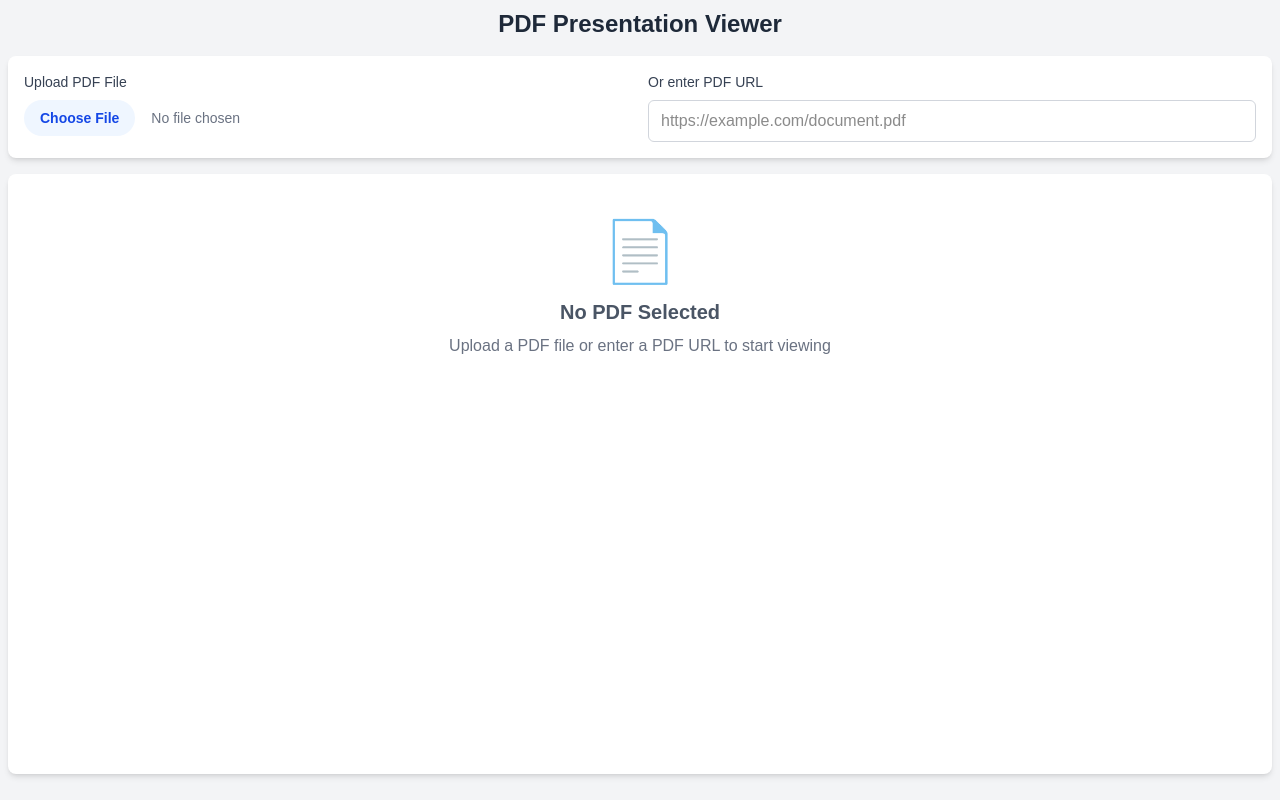
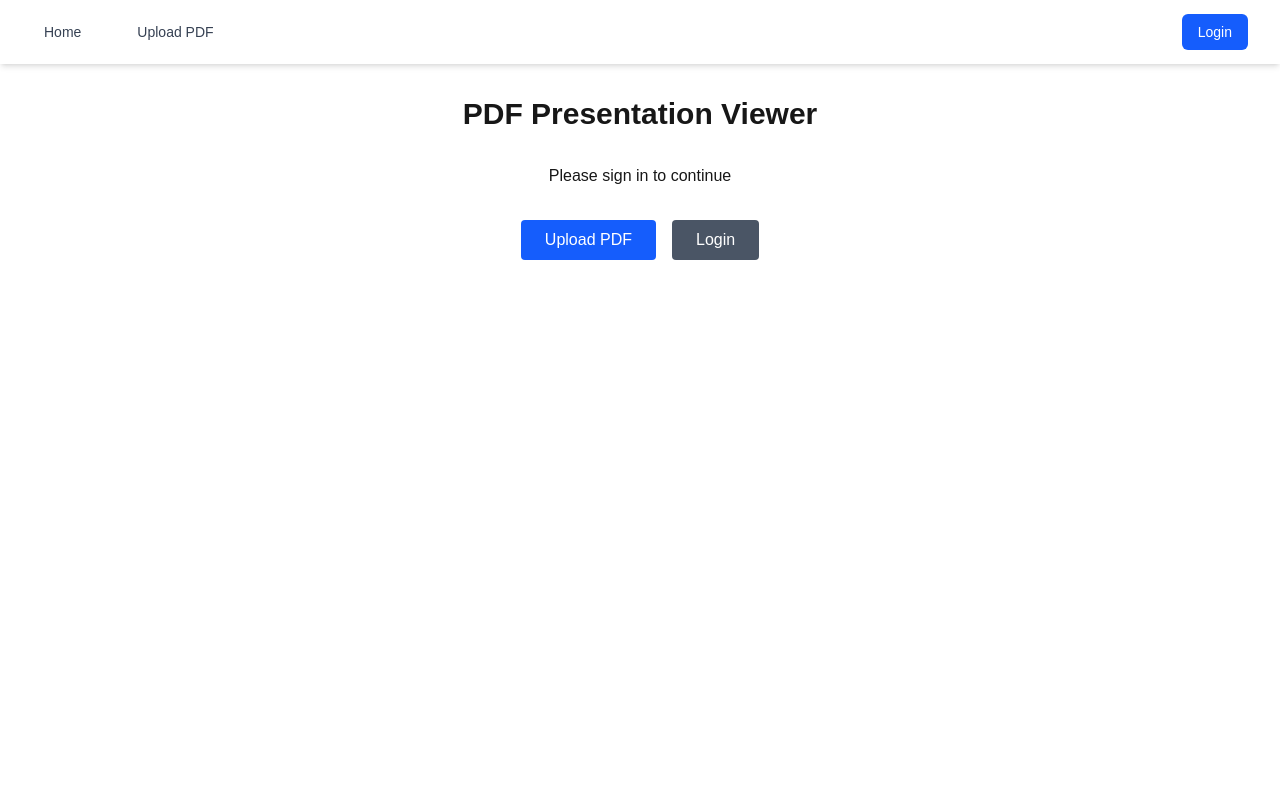
Before and after one commit to isaacchacko/hacktx25, a Next.js app in the folder frontend/: page / in a window 1280 px wide. Built offline with nearby package versions, Linux system fonts and the light colour scheme; no server answers.

Commit message:
login auth via firebase + homepage

```diff
--- a/frontend/package.json
+++ b/frontend/package.json
@@ -9,12 +9,13 @@
     "lint": "eslint"
   },
   "dependencies": {
+    "firebase": "^10.14.1",
+    "firebaseui": "^6.1.0",
     "next": "15.5.6",
     "pdfjs-dist": "^5.4.296",
     "react": "19.1.0",
     "react-dom": "19.1.0",
     "react-pdf": "^10.2.0",
-    "next": "15.5.6",
     "socket.io-client": "^4.7.5"
   },
   "devDependencies": {
--- /dev/null
+++ b/frontend/src/app/context/AuthContext.tsx
@@ -0,0 +1,73 @@
+"use client";
+
+import { createContext, useContext, useEffect, useState, ReactNode } from "react";
+import { auth, db } from "../lib/firebase";
+import firebase from "firebase/compat/app";
+
+interface AuthContextType {
+  user: firebase.User | null;
+  loading: boolean;
+  signOut: () => Promise<void>;
+}
+
+const AuthContext = createContext<AuthContextType | undefined>(undefined);
+
+export const useAuth = (): AuthContextType => {
+  const context = useContext(AuthContext);
+  if (!context) {
+    throw new Error("useAuth must be used within AuthProvider");
+  }
+  return context;
+};
+
+interface AuthProviderProps {
+  children: ReactNode;
+}
+
+export const AuthProvider = ({ children }: AuthProviderProps) => {
+  const [user, setUser] = useState<firebase.User | null>(null);
+  const [loading, setLoading] = useState<boolean>(true);
+
+  useEffect(() => {
+    const unsubscribe = auth.onAuthStateChanged(async (u) => {
+      setUser(u);
+      setLoading(false);
+
+      if (u) {
+        // Store user info in Firestore
+        try {
+          await db.collection("users").doc(u.uid).set({
+            uid: u.uid,
+            email: u.email,
+            displayName: u.displayName,
+            photoURL: u.photoURL,
+            lastLogin: new Date().toISOString(),
+          }, { merge: true });
+
+          console.log("User info saved to database");
+        } catch (error) {
+          console.error("Error saving user to database:", error);
+        }
+      }
+    });
+
+    return () => unsubscribe();
+  }, []);
+
+  const signOut = async (): Promise<void> => {
+    try {
+      await auth.signOut();
+      setUser(null);
+    } catch (error) {
+      console.error("Error signing out:", error);
+    }
+  };
+
+  const value: AuthContextType = {
+    user,
+    loading,
+    signOut,
+  };
+
+  return <AuthContext.Provider value={value}>{children}</AuthContext.Provider>;
+};
--- a/frontend/src/app/layout.tsx
+++ b/frontend/src/app/layout.tsx
@@ -1,6 +1,7 @@
 import type { Metadata } from "next";
 import { Geist, Geist_Mono } from "next/font/google";
 import "./globals.css";
+import { AuthProvider } from "./context/AuthContext";
 
 const geistSans = Geist({
   variable: "--font-geist-sans",
@@ -28,7 +29,7 @@ export default function RootLayout({
         className={`${geistSans.variable} ${geistMono.variable} antialiased`}
         suppressHydrationWarning={true}
       >
-        {children}
+        <AuthProvider>{children}</AuthProvider>
       </body>
     </html>
   );
--- /dev/null
+++ b/frontend/src/app/lib/firebase.js
@@ -0,0 +1,26 @@
+// src/firebase.js
+import firebase from "firebase/compat/app";
+import "firebase/compat/auth";
+import "firebase/compat/firestore";
+import "firebase/compat/storage";
+
+// Your Firebase config (from Firebase console)
+const firebaseConfig = {
+  apiKey: "AIzaSyAEqgcG_B6L8FEMw2z4lhfFp5As5GH9VXc",
+  authDomain: "hacktx25-6176d.firebaseapp.com",
+  projectId: "hacktx25-6176d",
+  storageBucket: "hacktx25-6176d.firebasestorage.app",
+  messagingSenderId: "525828775817",
+  appId: "1:525828775817:web:5c0624a9ee97b20f4dcb58",
+  measurementId: "G-92ZX5KECR5"
+};
+
+// Initialize Firebase
+firebase.initializeApp(firebaseConfig);
+
+// Export commonly used Firebase services
+export const auth = firebase.auth();
+export const db = firebase.firestore();
+export const storage = firebase.storage();
+
+export default firebase;
--- /dev/null
+++ b/frontend/src/app/login/page.tsx
@@ -0,0 +1,45 @@
+"use client";
+
+import { useEffect } from "react";
+import { useRouter } from "next/navigation";
+import { useAuth } from "../context/AuthContext";
+import Navbar from "../../components/Navbar";
+import Login from "../../components/Login";
+
+export default function LoginPage() {
+  const { user, loading } = useAuth();
+  const router = useRouter();
+
+  useEffect(() => {
+    // Redirect to home if already logged in
+    if (user && !loading) {
+      router.push("/");
+    }
+  }, [user, loading, router]);
+
+  if (loading) {
+    return (
+      <div className="min-h-screen flex items-center justify-center">
+        <div className="text-center">
+          <div className="animate-spin rounded-full h-12 w-12 border-b-2 border-blue-600 mx-auto mb-4"></div>
+          <p className="text-gray-600">Loading...</p>
+        </div>
+      </div>
+    );
+  }
+
+  if (user) {
+    return null; // Will redirect via useEffect
+  }
+
+  return (
+    <div className="min-h-screen bg-gray-100">
+      <Navbar />
+      <div className="max-w-md mx-auto px-4 py-8">
+        <div className="bg-white rounded-lg shadow-md p-6">
+          <Login />
+        </div>
+      </div>
+    </div>
+  );
+}
--- a/frontend/src/app/page.tsx
+++ b/frontend/src/app/page.tsx
@@ -1,5 +1,47 @@
-import PDFPresentationDemo from '../components/PDFPresentationDemo';
+"use client";
+
+import Link from "next/link";
+import { useAuth } from "./context/AuthContext";
+import Navbar from "../components/Navbar";
 
 export default function Home() {
-  return <PDFPresentationDemo />;
+  const { user, loading } = useAuth();
+
+  if (loading) {
+    return (
+      <div className="min-h-screen flex items-center justify-center">
+        <p>Loading...</p>
+      </div>
+    );
+  }
+
+  return (
+    <div className="min-h-screen">
+      <Navbar />
+
+      <main className="p-8">
+        <div className="text-center">
+          <h1 className="text-3xl font-bold mb-8">PDF Presentation Viewer</h1>
+
+          {user ? (
+            <p className="mb-8">Welcome, {user.displayName || user.email}</p>
+          ) : (
+            <p className="mb-8">Please sign in to continue</p>
+          )}
+
+          <div className="flex justify-center gap-4">
+            <Link href="/upload" className="bg-blue-600 text-white px-6 py-2 rounded">
+              Upload PDF
+            </Link>
+
+            {!user && (
+              <Link href="/login" className="bg-gray-600 text-white px-6 py-2 rounded">
+                Login
+              </Link>
+            )}
+          </div>
+        </div>
+      </main>
+    </div>
+  );
 }
--- /dev/null
+++ b/frontend/src/app/upload/page.tsx
@@ -0,0 +1,53 @@
+"use client";
+
+import Link from "next/link";
+import { useAuth } from "../context/AuthContext";
+import Navbar from "../../components/Navbar";
+import PDFPresentationDemo from "../../components/PDFPresentationDemo";
+
+export default function UploadPage() {
+  const { user, loading } = useAuth();
+
+  if (loading) {
+    return (
+      <div className="min-h-screen flex items-center justify-center">
+        <div className="text-center">
+          <div className="animate-spin rounded-full h-12 w-12 border-b-2 border-blue-600 mx-auto mb-4"></div>
+          <p className="text-gray-600">Loading...</p>
+        </div>
+      </div>
+    );
+  }
+
+  if (!user) {
+    return (
+      <div className="min-h-screen bg-gray-100">
+        <Navbar />
+        <div className="max-w-2xl mx-auto px-4 py-16 text-center">
+          <div className="bg-white rounded-lg shadow-md p-8">
+            <div className="text-6xl mb-4">🔒</div>
+            <h2 className="text-2xl font-bold text-gray-800 mb-4">
+              Authentication Required
+            </h2>
+            <p className="text-gray-600 mb-6">
+              Please sign in to upload and view PDF presentations.
+            </p>
+            <Link
+              href="/login"
+              className="inline-block bg-blue-600 hover:bg-blue-700 text-white px-6 py-3 rounded-lg font-medium transition-colors"
+            >
+              Sign In
+            </Link>
+          </div>
+        </div>
+      </div>
+    );
+  }
+
+  return (
+    <div className="min-h-screen bg-gray-100">
+      <Navbar />
+      <PDFPresentationDemo />
+    </div>
+  );
+}
--- /dev/null
+++ b/frontend/src/components/Login.jsx
@@ -0,0 +1,39 @@
+// src/components/Login.jsx
+import { useEffect } from "react";
+import { auth } from "../app/lib/firebase";
+import "firebaseui/dist/firebaseui.css";
+
+function Login() {
+  useEffect(() => {
+    // Dynamically import firebaseui only on client-side to avoid SSR issues
+    import("firebaseui").then((firebaseui) => {
+      const ui =
+        firebaseui.auth.AuthUI.getInstance() ||
+        new firebaseui.auth.AuthUI(auth);
+
+      const uiConfig = {
+        signInFlow: "popup", // Use popup instead of redirect
+        signInOptions: [
+          "google.com", // Only Google sign-in
+        ],
+        callbacks: {
+          signInSuccessWithAuthResult: () => {
+            // Return false to avoid redirect, let React handle the state change
+            return false;
+          },
+        },
+      };
+
+      ui.start("#firebaseui-auth-container", uiConfig);
+    });
+  }, []);
+
+  return (
+    <div style={{ textAlign: "center", marginTop: "50px" }}>
+      <h2>Sign in to PromptDeck</h2>
+      <div id="firebaseui-auth-container"></div>
+    </div>
+  );
+}
+
+export default Login;
--- /dev/null
+++ b/frontend/src/components/Navbar.tsx
@@ -0,0 +1,56 @@
+"use client";
+
+import Link from "next/link";
+import { useAuth } from "../app/context/AuthContext";
+
+export default function Navbar() {
+  const { user, signOut } = useAuth();
+
+  return (
+    <nav className="bg-white shadow-md">
+      <div className="max-w-7xl mx-auto px-4 sm:px-6 lg:px-8">
+        <div className="flex justify-between items-center h-16">
+          {/* Left side - Navigation Links */}
+          <div className="flex space-x-8">
+            <Link
+              href="/"
+              className="text-gray-700 hover:text-blue-600 px-3 py-2 rounded-md text-sm font-medium transition-colors"
+            >
+              Home
+            </Link>
+            <Link
+              href="/upload"
+              className="text-gray-700 hover:text-blue-600 px-3 py-2 rounded-md text-sm font-medium transition-colors"
+            >
+              Upload PDF
+            </Link>
+          </div>
+
+          {/* Right side - Auth */}
+          <div className="flex items-center space-x-4">
+            {user ? (
+              <>
+                <span className="text-sm text-gray-600">
+                  Welcome, {user.displayName || user.email}!
+                </span>
+                <button
+                  onClick={signOut}
+                  className="bg-red-500 hover:bg-red-600 text-white px-4 py-2 rounded-md text-sm font-medium transition-colors"
+                >
+                  Logout
+                </button>
+              </>
+            ) : (
+              <Link
+                href="/login"
+                className="bg-blue-600 hover:bg-blue-700 text-white px-4 py-2 rounded-md text-sm font-medium transition-colors"
+              >
+                Login
+              </Link>
+            )}
+          </div>
+        </div>
+      </div>
+    </nav>
+  );
+}
```
Also changed, not shown: 1 other file (tests, documents, lock files or other folders).
